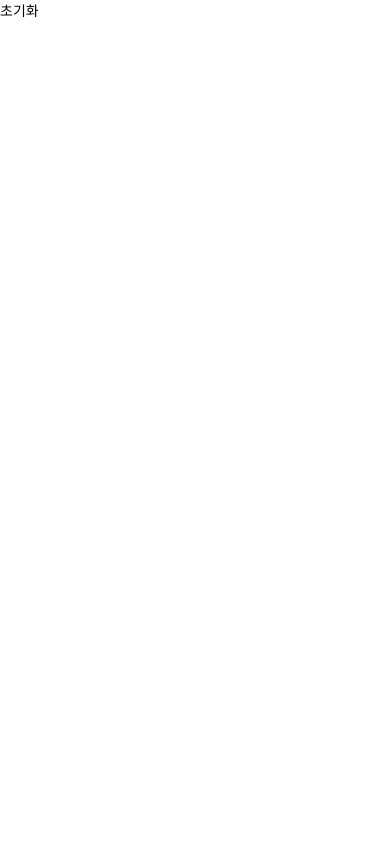
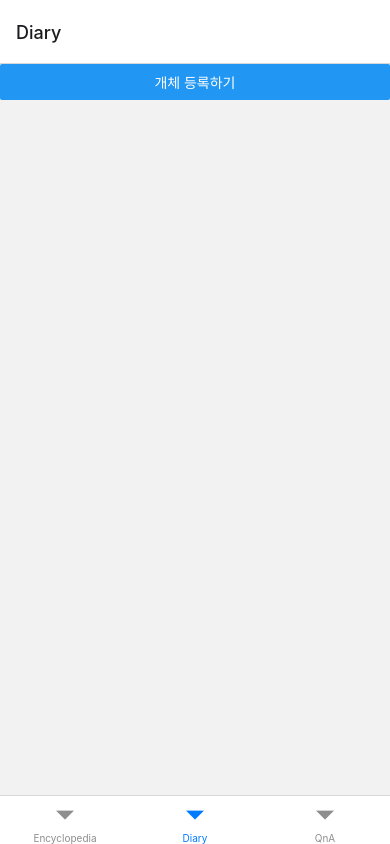
Before and after one commit to gangpyono/tortoiseLog, a React Native app: screen /Diary in a window 390 px wide. Built offline with nearby package versions, Linux system fonts and the light colour scheme.

Commit message:
feat: 추가 페이지 네비게이션

```diff
--- a/App.tsx
+++ b/App.tsx
@@ -1,11 +1,12 @@
 import React from 'react';
-import {SafeAreaView, Text} from 'react-native';
+import {NavigationContainer} from '@react-navigation/native';
+import RootStack from './screens/RootStack';
 
 function App(): JSX.Element {
   return (
-    <SafeAreaView>
-      <Text>초기화</Text>
-    </SafeAreaView>
+    <NavigationContainer>
+      <RootStack />
+    </NavigationContainer>
   );
 }
 
--- /dev/null
+++ b/screens/CreateScreen.tsx
@@ -0,0 +1,12 @@
+import React from 'react';
+import {Text, View} from 'react-native';
+
+interface Props {}
+
+export default function CreateScreen({}: Props) {
+  return (
+    <View>
+      <Text>개체 생성 페이지</Text>
+    </View>
+  );
+}
--- /dev/null
+++ b/screens/DetailScreen.tsx
@@ -0,0 +1,17 @@
+import React from 'react';
+import {Text, View} from 'react-native';
+import {RootStackParamList} from './RootStack';
+import {RouteProp, useRoute} from '@react-navigation/native';
+
+// useRoute 설정
+type DetailScreenRouteProp = RouteProp<RootStackParamList, 'Detail'>;
+
+export default function DetailScreen() {
+  const {params} = useRoute<DetailScreenRouteProp>();
+
+  return (
+    <View>
+      <Text> Detail {params.id}</Text>
+    </View>
+  );
+}
--- /dev/null
+++ b/screens/DiaryScreen.tsx
@@ -0,0 +1,19 @@
+import React from 'react';
+import {useNavigation} from '@react-navigation/native';
+import {Button, View} from 'react-native';
+
+import {RootStackNavigationProp} from './RootStack';
+
+export default function DiaryScreen() {
+  const navigation = useNavigation<RootStackNavigationProp>();
+
+  const onPress = () => {
+    navigation.navigate('Create');
+  };
+
+  return (
+    <View>
+      <Button title="개체 등록하기" onPress={onPress} />
+    </View>
+  );
+}
--- /dev/null
+++ b/screens/EncyclopediaScreen.tsx
@@ -0,0 +1,10 @@
+import React from 'react';
+import {Text, View} from 'react-native';
+
+export default function EncyclopediaScreen() {
+  return (
+    <View>
+      <Text>거북이 종류 소개 페이지</Text>
+    </View>
+  );
+}
--- /dev/null
+++ b/screens/MainTab.tsx
@@ -0,0 +1,46 @@
+import React from 'react';
+
+import {
+  BottomTabNavigationProp,
+  createBottomTabNavigator,
+} from '@react-navigation/bottom-tabs';
+
+import {
+  CompositeNavigationProp,
+  NavigatorScreenParams,
+} from '@react-navigation/native';
+
+import DiaryScreen from './DiaryScreen';
+import EncyclopediaScreen from './EncyclopediaScreen';
+import QnaScreen from './QnaScreen';
+import {RootStackNavigationProp} from './RootStack';
+
+export type MainTabParamList = {
+  Diary: undefined;
+  Encyclopedia: undefined;
+  QnA: undefined;
+};
+
+// CompositeNavigationProp
+// 하단 탭 내비게이션에서 상위에 있는 RootStack의 DetailScreen등에 접근하기위함
+export type MainTabNavigationProp = CompositeNavigationProp<
+  RootStackNavigationProp,
+  BottomTabNavigationProp<MainTabParamList>
+>;
+
+// RootStack 내부 화면에서
+// navigation.navigate("MainTab",{screen : 'Info'})가 가능하게 해줌
+export type MainTabNavigationScreenParams =
+  NavigatorScreenParams<MainTabParamList>;
+
+const Tab = createBottomTabNavigator<MainTabParamList>();
+
+export default function MainTab() {
+  return (
+    <Tab.Navigator>
+      <Tab.Screen name="Encyclopedia" component={EncyclopediaScreen} />
+      <Tab.Screen name="Diary" component={DiaryScreen} />
+      <Tab.Screen name="QnA" component={QnaScreen} />
+    </Tab.Navigator>
+  );
+}
--- /dev/null
+++ b/screens/QnaScreen.tsx
@@ -0,0 +1,10 @@
+import React from 'react';
+import {Text, View} from 'react-native';
+
+export default function QnaScreen() {
+  return (
+    <View>
+      <Text>질문 답변 페이지</Text>
+    </View>
+  );
+}
--- /dev/null
+++ b/screens/RootStack.tsx
@@ -0,0 +1,40 @@
+import React from 'react';
+import {
+  createNativeStackNavigator,
+  NativeStackNavigationProp,
+} from '@react-navigation/native-stack';
+
+import MainTab, {MainTabNavigationScreenParams} from './MainTab';
+
+import CreateScreen from './CreateScreen';
+import DetailScreen from './DetailScreen';
+
+// interfacer가 아닌 type으로 선언해야한다.
+// useRoute를 사용하는 페이지를위해 export 해준다.
+export type RootStackParamList = {
+  MainTab: MainTabNavigationScreenParams;
+  Create: undefined;
+  Detail: {
+    id: number;
+  };
+};
+
+// useNative를 사용하기위한 설정
+export type RootStackNavigationProp =
+  NativeStackNavigationProp<RootStackParamList>;
+
+const Stack = createNativeStackNavigator<RootStackParamList>();
+
+export default function RootStack() {
+  return (
+    <Stack.Navigator>
+      <Stack.Screen
+        component={MainTab}
+        name="MainTab"
+        options={{headerShown: false}}
+      />
+      <Stack.Screen component={CreateScreen} name="Create" />
+      <Stack.Screen component={DetailScreen} name="Detail" />
+    </Stack.Navigator>
+  );
+}
--- /dev/null
+++ b/screens/WeightScreen.tsx
@@ -0,0 +1,6 @@
+import React from 'react';
+import {View} from 'react-native';
+
+export default function WeightScreen() {
+  return <View>체중 페이지</View>;
+}
```
Also changed, not shown: screens/InfoScreen.tsx (added, +10 -0 lines).
